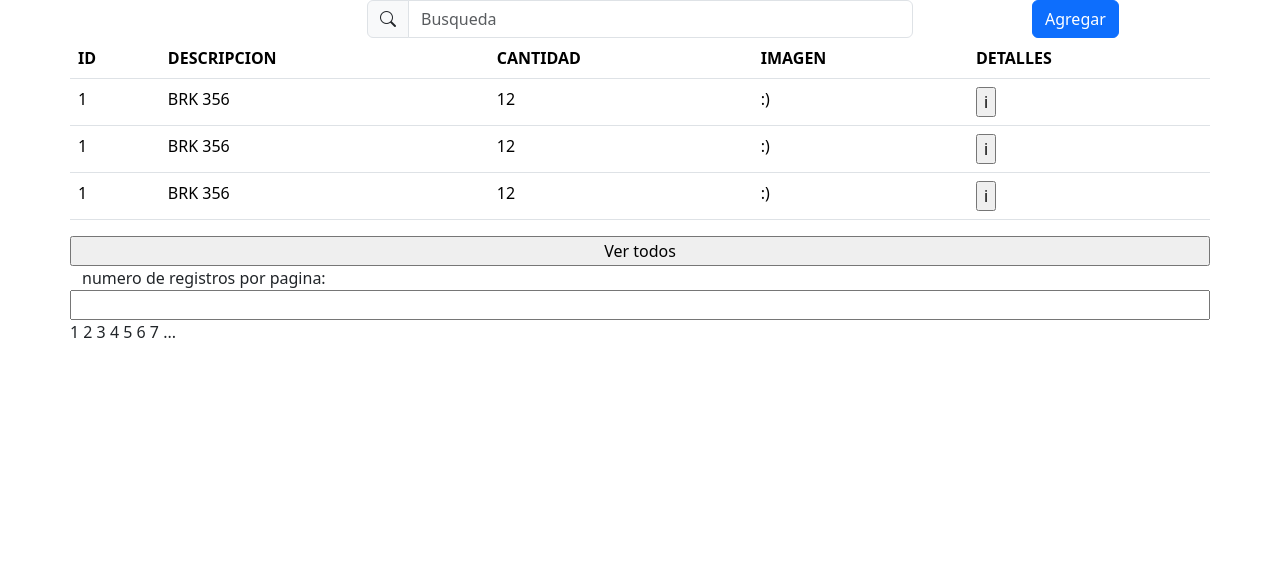
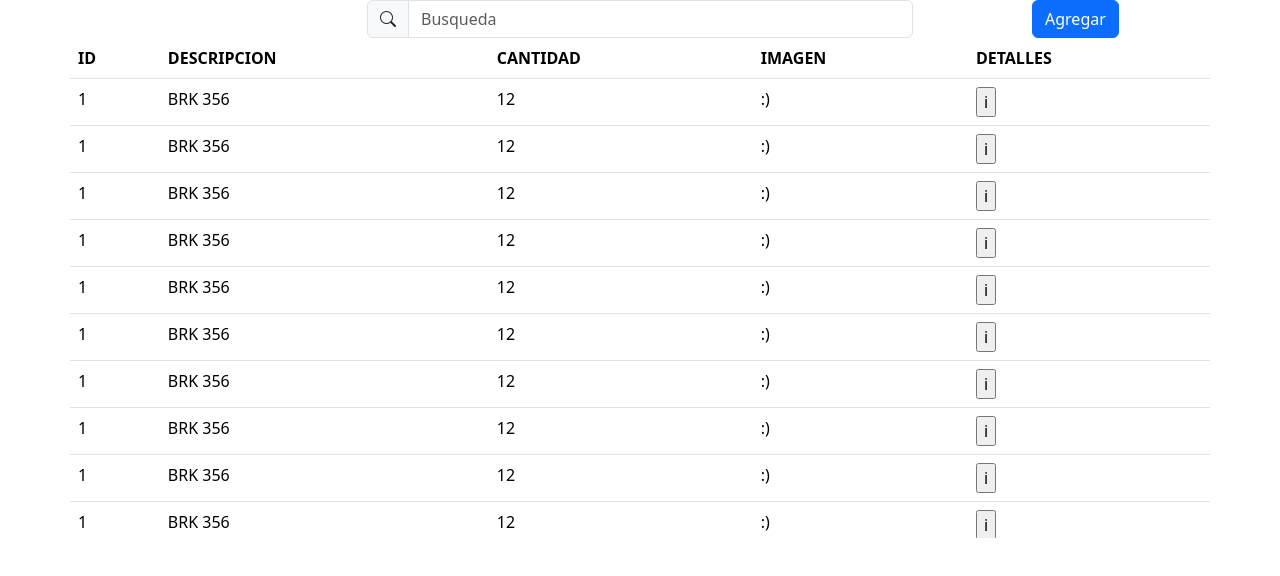
Before and after one commit to AaronBJ/DevOpsBYG, a Vue app in the folder ByGUI/: page / in a window 1280 px wide. Shown: the top 576 px of the page. Built offline with nearby package versions, Linux system fonts and the light colour scheme.

Commit message:
se actualizo la vista de la tabla para que el thead se quede fijo al scrollear verticalmenta.

```diff
--- a/ByGUI/src/Storage.vue
+++ b/ByGUI/src/Storage.vue
@@ -18,7 +18,7 @@
     </div>
 
 
-    <div class="row">
+    <div class="row table-responsive table-scroll-container">
       <table class="table table-hover">
         <thead >
           <tr>
@@ -60,27 +60,211 @@
               <input type="button" value="i" />
             </td>
           </tr>
+
+          <tr>
+            <td> 1 </td>
+            <td> BRK 356 </td>
+            <td> 12 </td>
+            <td> :) </td>
+            <td>
+              <input type="button" value="i" />
+            </td>
+          </tr>
+
+          <tr>
+            <td> 1 </td>
+            <td> BRK 356 </td>
+            <td> 12 </td>
+            <td> :) </td>
+            <td>
+              <input type="button" value="i" />
+            </td>
+          </tr>
+
+          <tr>
+            <td> 1 </td>
+            <td> BRK 356 </td>
+            <td> 12 </td>
+            <td> :) </td>
+            <td>
+              <input type="button" value="i" />
+            </td>
+          </tr>
+
+          <tr>
+            <td> 1 </td>
+            <td> BRK 356 </td>
+            <td> 12 </td>
+            <td> :) </td>
+            <td>
+              <input type="button" value="i" />
+            </td>
+          </tr>
+
+          <tr>
+            <td> 1 </td>
+            <td> BRK 356 </td>
+            <td> 12 </td>
+            <td> :) </td>
+            <td>
+              <input type="button" value="i" />
+            </td>
+          </tr>
+
+          <tr>
+            <td> 1 </td>
+            <td> BRK 356 </td>
+            <td> 12 </td>
+            <td> :) </td>
+            <td>
+              <input type="button" value="i" />
+            </td>
+          </tr>
+
+          <tr>
+            <td> 1 </td>
+            <td> BRK 356 </td>
+            <td> 12 </td>
+            <td> :) </td>
+            <td>
+              <input type="button" value="i" />
+            </td>
+          </tr>
+
+          <tr>
+            <td> 1 </td>
+            <td> BRK 356 </td>
+            <td> 12 </td>
+            <td> :) </td>
+            <td>
+              <input type="button" value="i" />
+            </td>
+          </tr>
+
+          <tr>
+            <td> 1 </td>
+            <td> BRK 356 </td>
+            <td> 12 </td>
+            <td> :) </td>
+            <td>
+              <input type="button" value="i" />
+            </td>
+          </tr>
+
+          <tr>
+            <td> 1 </td>
+            <td> BRK 356 </td>
+            <td> 12 </td>
+            <td> :) </td>
+            <td>
+              <input type="button" value="i" />
+            </td>
+          </tr>
+
+          <tr>
+            <td> 1 </td>
+            <td> BRK 356 </td>
+            <td> 12 </td>
+            <td> :) </td>
+            <td>
+              <input type="button" value="i" />
+            </td>
+          </tr>
+
+          <tr>
+            <td> 1 </td>
+            <td> BRK 356 </td>
+            <td> 12 </td>
+            <td> :) </td>
+            <td>
+              <input type="button" value="i" />
+            </td>
+          </tr>
+
+          <tr>
+            <td> 1 </td>
+            <td> BRK 356 </td>
+            <td> 12 </td>
+            <td> :) </td>
+            <td>
+              <input type="button" value="i" />
+            </td>
+          </tr>
+
+          <tr>
+            <td> 1 </td>
+            <td> BRK 356 </td>
+            <td> 12 </td>
+            <td> :) </td>
+            <td>
+              <input type="button" value="i" />
+            </td>
+          </tr>
+
+          <tr>
+            <td> 1 </td>
+            <td> BRK 356 </td>
+            <td> 12 </td>
+            <td> :) </td>
+            <td>
+              <input type="button" value="i" />
+            </td>
+          </tr>
+
+          <tr>
+            <td> 1 </td>
+            <td> BRK 356 </td>
+            <td> 12 </td>
+            <td> :) </td>
+            <td>
+              <input type="button" value="i" />
+            </td>
+          </tr>
+
+          <tr>
+            <td> 1 </td>
+            <td> BRK 356 </td>
+            <td> 12 </td>
+            <td> :) </td>
+            <td>
+              <input type="button" value="i" />
+            </td>
+          </tr>
+
+          <tr>
+            <td> 1 </td>
+            <td> BRK 356 </td>
+            <td> 12 </td>
+            <td> :) </td>
+            <td>
+              <input type="button" value="i" />
+            </td>
+          </tr>
+
+          <tr>
+            <td> 1 </td>
+            <td> BRK 356 </td>
+            <td> 12 </td>
+            <td> :) </td>
+            <td>
+              <input type="button" value="i" />
+            </td>
+          </tr>
+
+          <tr>
+            <td> 1 </td>
+            <td> BRK 356 </td>
+            <td> 12 </td>
+            <td> :) </td>
+            <td>
+              <input type="button" value="i" />
+            </td>
+          </tr>
         </tbody>
 
       </table>
 
 
-    </div>
-
-    <div class="row">
-      <input type="button" value="Ver todos" />
-    </div>
-
-    <div class="row">
-      <label for="nregis">numero de registros por pagina:</label>
-    </div>
-
-    <div class="row">
-      <input type="number" id="nregis" name="nregis" />
-    </div>
-
-    <div class="row">
-      1 2 3 4 5 6 7 ...
     </div>
 
 
@@ -92,5 +276,21 @@
     line-height: 1.5;
   }
 
+  .table-responsive{
+      max-height:500px;
+  }
+
+  .table-scroll-container{
+      overflow-y: auto;
+      display:block;
+  }
+
+  .table-scroll-container thead th{
+      position:sticky;
+      top:0;
+      z-index: 10;
+
+  }
+
 
 </style>
```
